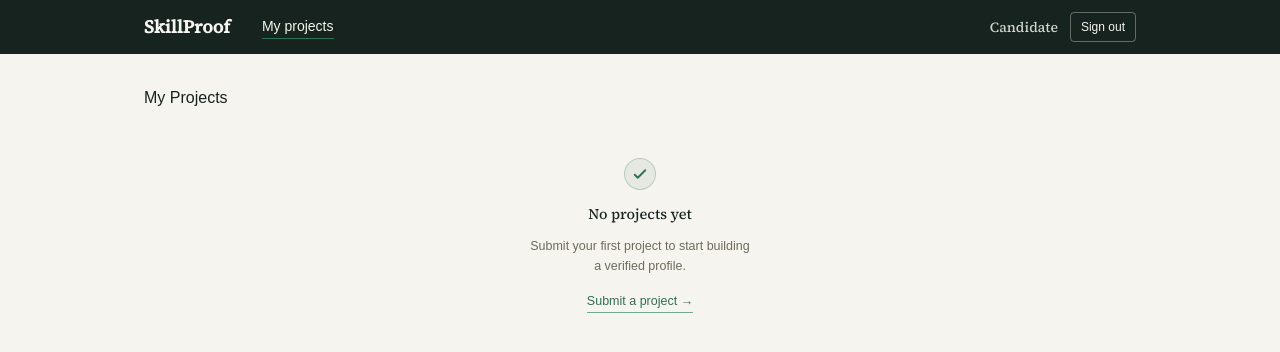
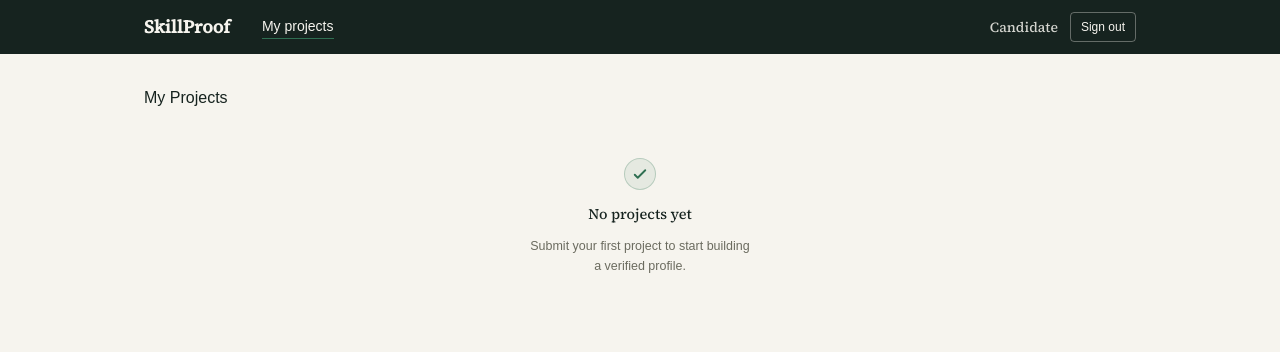
Before and after one commit to AbdullahBe11/techtalks-skillproof, a Next.js app: page /candidate/projects in a window 1280 px wide. Shown: the top 352 px of the page. Built offline with nearby package versions, Linux system fonts and the light colour scheme; no server answers.

Commit message:
Address review: hide CTA until TS-19's route exists, use next/link for future CTA

```diff
--- a/app/candidate/projects/page.tsx
+++ b/app/candidate/projects/page.tsx
@@ -7,9 +7,6 @@ export default function CandidateProjectsPage() {
       <EmptyState
         headline="No projects yet"
         description="Submit your first project to start building a verified profile."
-        ctaLabel="Submit a project →"
-        // TODO: point this at the real submission route once it exists.
-        ctaHref="#"
       />
     </main>
   )
--- a/app/components/EmptyState.tsx
+++ b/app/components/EmptyState.tsx
@@ -1,3 +1,5 @@
+import Link from "next/link"
+
 import { CheckBadge } from "./AppShell"
 
 type EmptyStateProps = {
@@ -29,12 +31,12 @@ export default function EmptyState({
         {description}
       </div>
       {ctaLabel && ctaHref && (
-        <a
+        <Link
           href={ctaHref}
           className="mt-1.5 text-[12.5px] text-[#2F6F52] font-medium border-b border-[#6FAE8E] pb-px no-underline focus-visible:outline-2 focus-visible:outline-[#2F6F52] focus-visible:outline-offset-2 focus-visible:rounded-sm"
         >
           {ctaLabel}
-        </a>
+        </Link>
       )}
     </div>
   )
```
